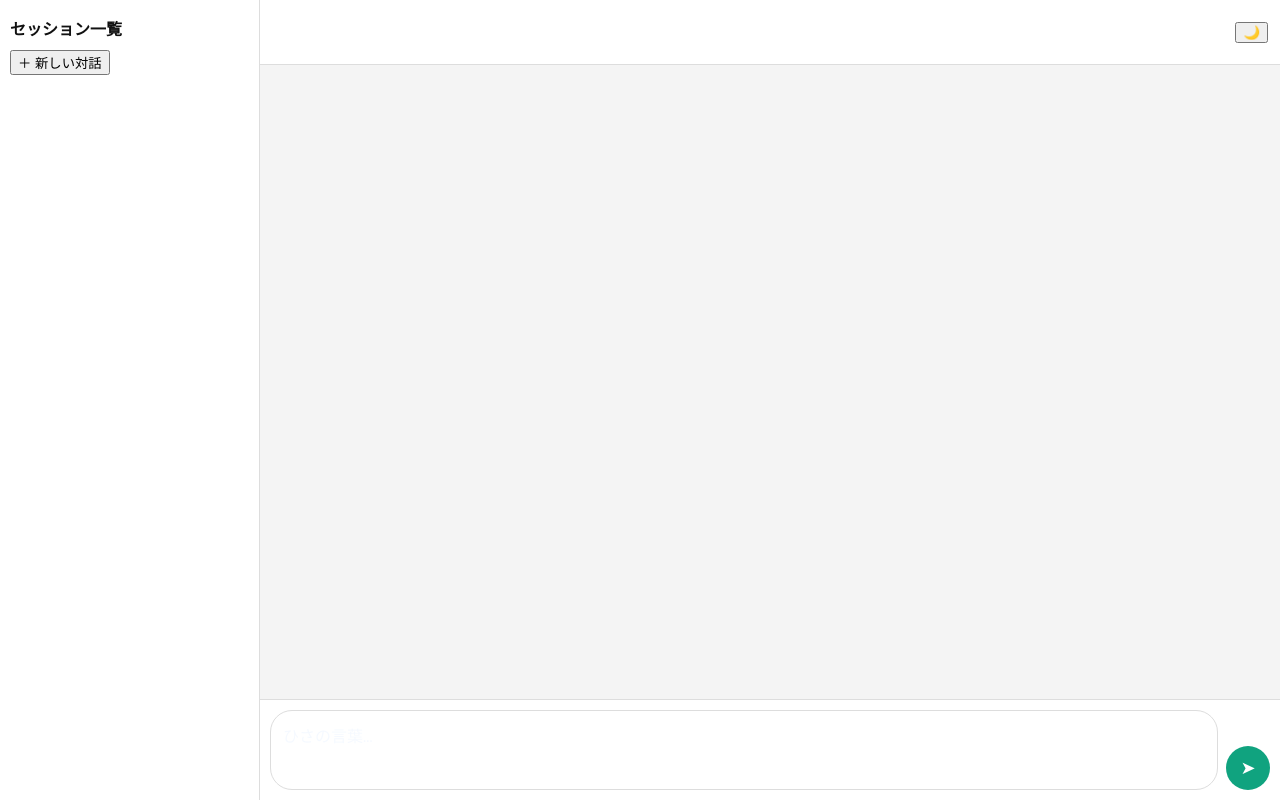
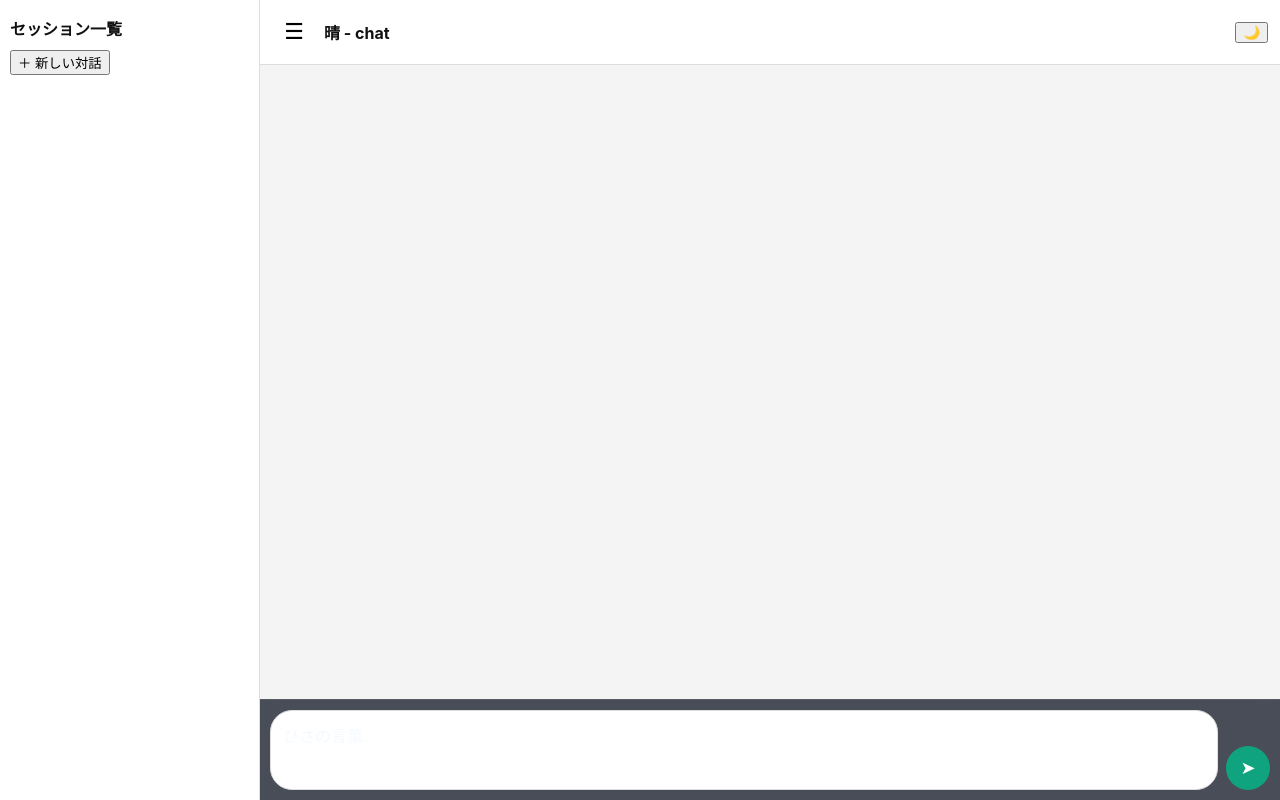
Before and after one commit to hisa-haru/haru-chat, a website: page index.html in a window 1280 px wide. Drawn offline with Linux system fonts and the light colour scheme; no server answers.

Commit message:
Update index.html

```diff
--- a/index.html
+++ b/index.html
@@ -50,7 +50,7 @@ body {
   padding: 10px 12px;
   border-bottom: 1px solid var(--border-color);
   font-weight: bold;
-　margin-left: 260px;
+
   position: sticky;
   top: 0;
   z-index: 20;
@@ -135,9 +135,12 @@ body.dark .timestamp {
   bottom: 0;
   width: auto;
   background: var(--bg-header);
-  border-top: 1px solid var(--border-color);
+  border-top: 1px solid rgba(255,255,255,0.08);
   padding: 10px;
   box-sizing: border-box;
+
+  backdrop-filter: blur(10px);
+  background: rgba(15, 22, 35, 0.75);
 
   display: flex;
   gap: 8px;
@@ -257,6 +260,9 @@ body.dark #sessionsInSidebar button:hover {
     transform: translateX(0);
     z-index: 30;
   }
+  #header {
+    margin-left: 260px;
+  }
   #log{ margin-left: 260px; }
   #inputArea{
     left: 260px;
```
